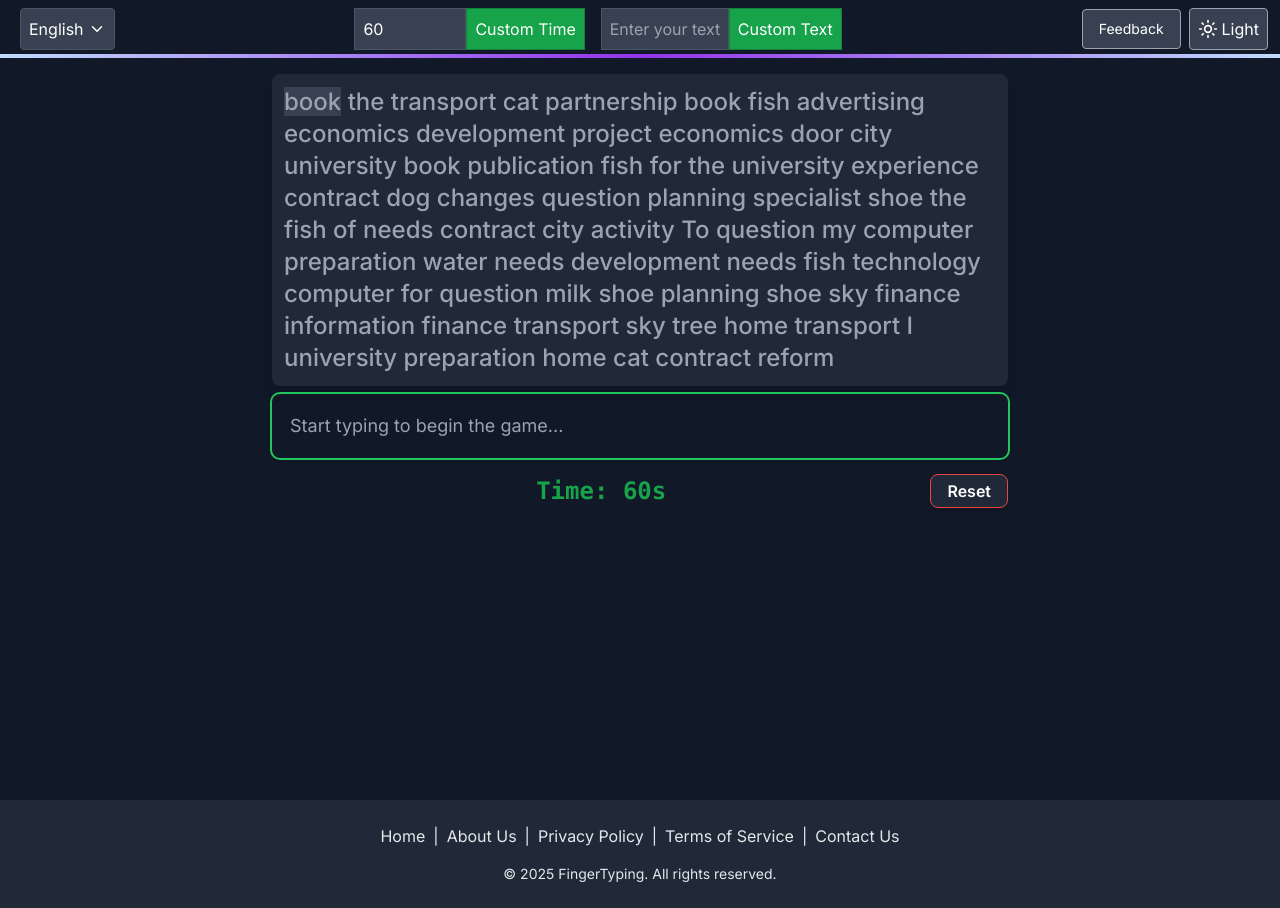
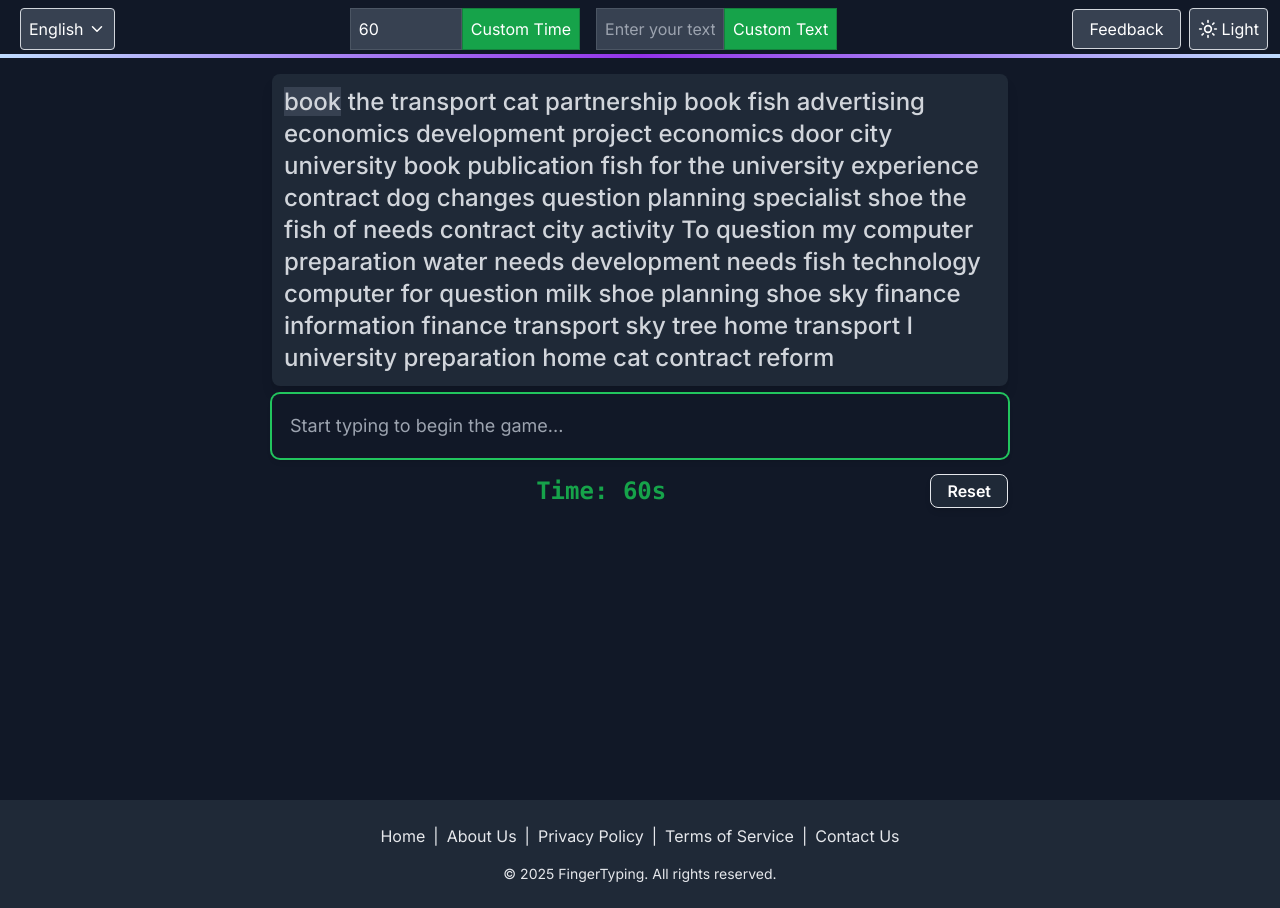
Before and after one commit to finger-typing/fingertyping, a Next.js app: page / in a window 1280 px wide. Built offline with nearby package versions, Linux system fonts and the light colour scheme.

Commit message:
version(0.13) change button border, text bright etc

```diff
--- a/src/components/DarkModeToggle.tsx
+++ b/src/components/DarkModeToggle.tsx
@@ -13,8 +13,8 @@
   return (
     <button
       onClick={() => setDarkMode(!darkMode)}
-      className={`flex items-center space-x-1 px-2 py-2 rounded border border-gray-400 ${
-        darkMode ? "bg-gray-700 text-white" : "bg-gray-100 text-black"
+      className={`flex items-center space-x-1 px-2 py-2 rounded  ${
+        darkMode ? "bg-gray-700 text-md border border-gray-300 " : "bg-gray-100 text-md border border-gray-600"
       }`}
     >
       {darkMode ? <Sun size={20} /> : <Moon size={20} />}
--- a/src/components/GameControls.tsx
+++ b/src/components/GameControls.tsx
@@ -36,9 +36,9 @@
         onClick={initializeGame}
         className={`${
           darkMode
-            ? "bg-gray-800 text-white hover:bg-gray-600"
-            : "bg-gray-200 text-black-900 hover:bg-gray-300"
-        } font-semibold border border-red-500 shadow-md hover:shadow-lg transition-all duration-300 ease-in-out transform hover:scale-105 rounded-lg p-2`}
+            ? "bg-gray-800 text-white hover:bg-gray-600 border border-gray-200  "
+            : "bg-gray-200 text-black-900 hover:bg-gray-300 border border-gray-900  "
+        } font-semibold  shadow-md hover:shadow-lg transition-all duration-300 ease-in-out transform hover:scale-105 rounded-lg p-2`}
       >
         Reset
       </Button>
--- a/src/components/LanguageDropdown.tsx
+++ b/src/components/LanguageDropdown.tsx
@@ -59,7 +59,7 @@
       <button
         onClick={() => setShowLanguages(!showLanguages)}
         className={`flex items-center space-x-1 p-2 rounded border ${
-          darkMode ? "bg-gray-700 border-gray-600" : "bg-white border-gray-300"
+          darkMode ? "bg-gray-700 border-gray-300" : "bg-white border-gray-600"
         }`}
       >
         <span>{language || "Select Language"}</span>
--- a/src/components/Navbar.tsx
+++ b/src/components/Navbar.tsx
@@ -33,7 +33,7 @@
     <>
       <nav
         className={`w-full py-2 px-3 ${
-          darkMode ? "bg-gray-900 text-white" : "bg-white text-gray-900"
+          darkMode ? "bg-gray-900 text-white " : "bg-white text-gray-900 "
         } transition duration-300 ease-in-out relative`}
       >
         <div className="container mx-auto flex flex-wrap items-center justify-between">
@@ -41,7 +41,7 @@
             <button
               onClick={() => setIsMenuOpen(!isMenuOpen)}
               className={`lg:hidden ${
-                darkMode ? "text-white" : "text-gray-900"
+                darkMode ? "text-white " : "text-gray-900"
               } hover:text-gray-500 transition duration-300 ease-in-out p-1`}
             >
               {isMenuOpen ? <X size={20} /> : <Menu size={20} />}
@@ -68,8 +68,8 @@
               onClick={sendFeedback}
               className={`hidden lg:block ${
                 darkMode
-                  ? "bg-gray-700 text-white" : "bg-gray-100 text-black"
-              } h-10 px-4 text-sm rounded transition duration-200 ease-in-out border border-gray-400 `}
+                  ? "bg-gray-700 text-white border border-gray-300" : "bg-gray-100 text-black border border-gray-600"
+              }   h-10 px-4 text-md rounded transition duration-200 ease-in-out  `}
             >
               Feedback
             </button>
@@ -116,7 +116,7 @@
               />
               <button
                 onClick={sendFeedback}
-                className={`mt-3 border border-gray-400 ${
+                className={`mt-3 border border-gray-300 ${
                   darkMode
                     ? "bg-gray-700 text-white" : "bg-gray-100 text-black"
                 } h-10 px-4 rounded transition duration-300 ease-in-out w-full`}
--- a/src/components/WordDisplay.tsx
+++ b/src/components/WordDisplay.tsx
@@ -50,7 +50,7 @@
     return displayedWords.map((word, wordIndex) => {
       const wordPos = startIndex + wordIndex;
       const isCurrentWord = wordPos === currentWordIndex;
-      let wordClass = darkMode ? "text-gray-400" : "text-gray-600";
+      let wordClass = darkMode ? "text-gray-300" : "text-gray-700";
       const bgClass = isCurrentWord
         ? darkMode
           ? "bg-gray-700"
```
